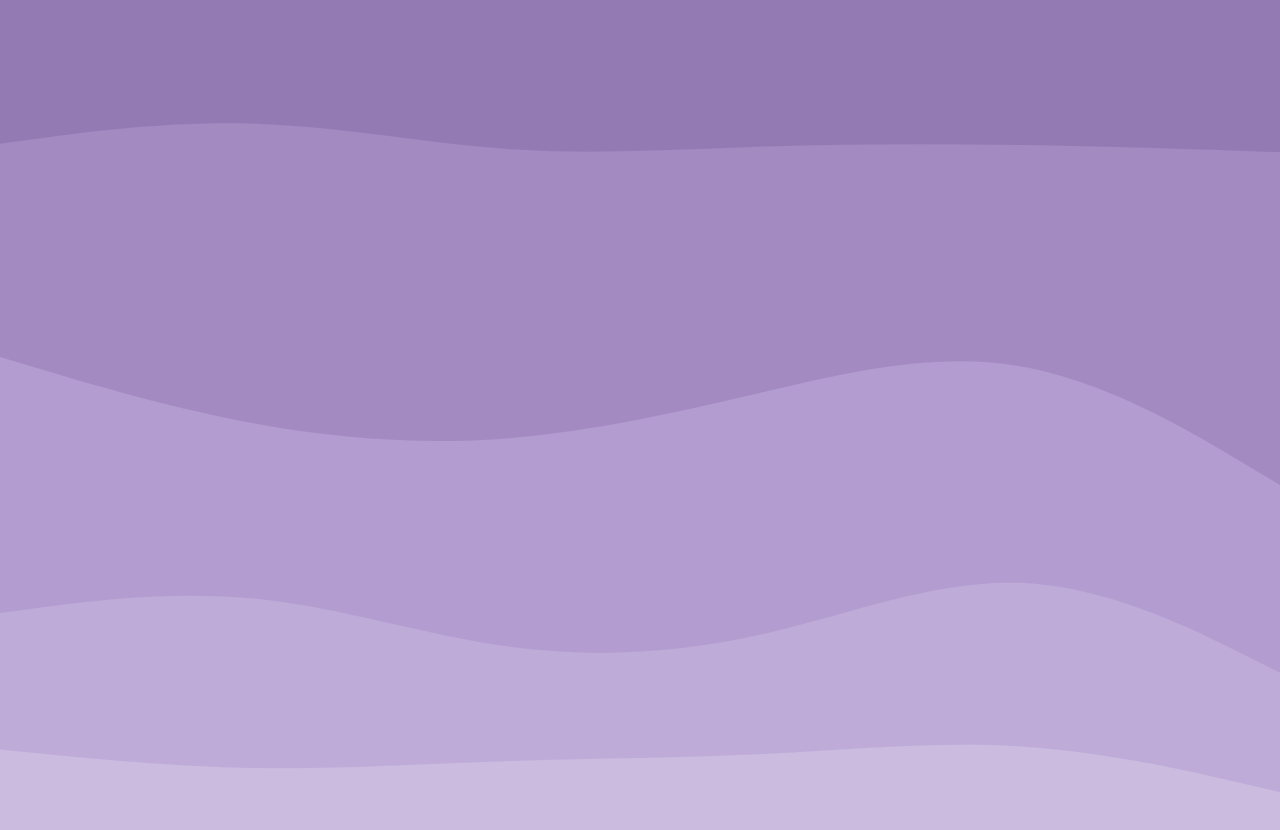
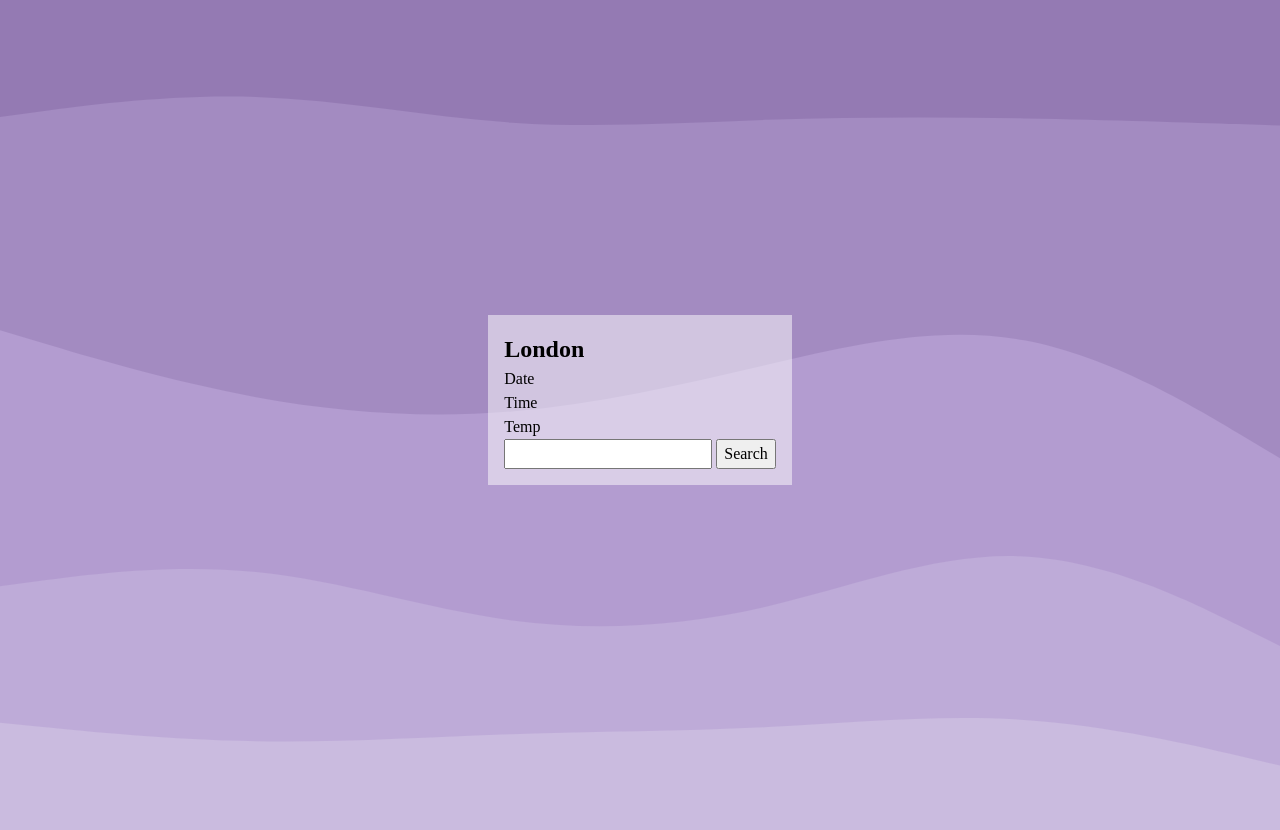
Before and after one commit to ClaraSmyth/weather-app, a website built with webpack: page src/template.html in a window 1280 px wide. After the commit the page ends 800 px from the top, so only its background shows below. Built offline with nearby package versions, Linux system fonts and the light colour scheme.

Commit message:
Added some basic html and stlying

```diff
--- a/src/styles/styles.scss
+++ b/src/styles/styles.scss
@@ -3,9 +3,23 @@
 body {
     aspect-ratio: 900/600;
     width: 100%;
+    height: 100vh;
     background: url('../assets/stacked-waves-haikei.svg');
     background-repeat: no-repeat;
     background-position: center;
     background-size: cover;
     background-color: #cabbdf;
 }
+
+.main {
+    height: 100%;
+    display: flex;
+    flex-direction: column;
+    align-items: center;
+    justify-content: center;
+}
+
+.card {
+    padding: 1rem;
+    background-color: hsl(0 0% 100% / 0.5);
+}
--- a/src/template.html
+++ b/src/template.html
@@ -6,5 +6,18 @@
         <meta name="viewport" content="width=device-width, initial-scale=1.0" />
         <title><%= htmlWebpackPlugin.options.title %></title>
     </head>
-    <body></body>
+    <body>
+        <main class="main">
+            <section class="card">
+                <h1 class="card-city">London</h1>
+                <p class="card-date">Date</p>
+                <p class="card-time">Time</p>
+                <p class="card-temp">Temp</p>
+                <form class="card-search">
+                    <input class="card-search-input" type="text" />
+                    <button class="card-search-btn">Search</button>
+                </form>
+            </section>
+        </main>
+    </body>
 </html>
```
